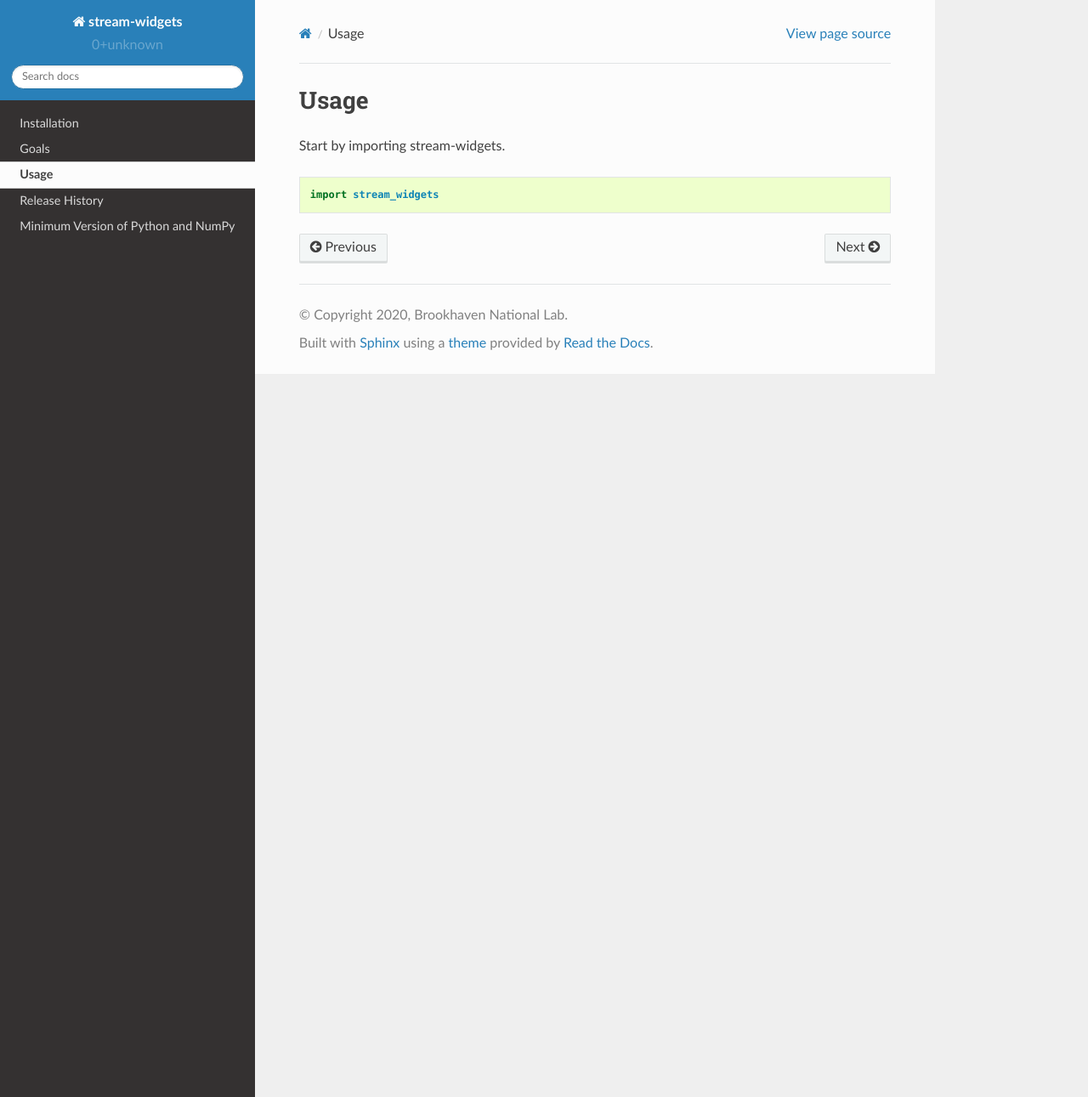
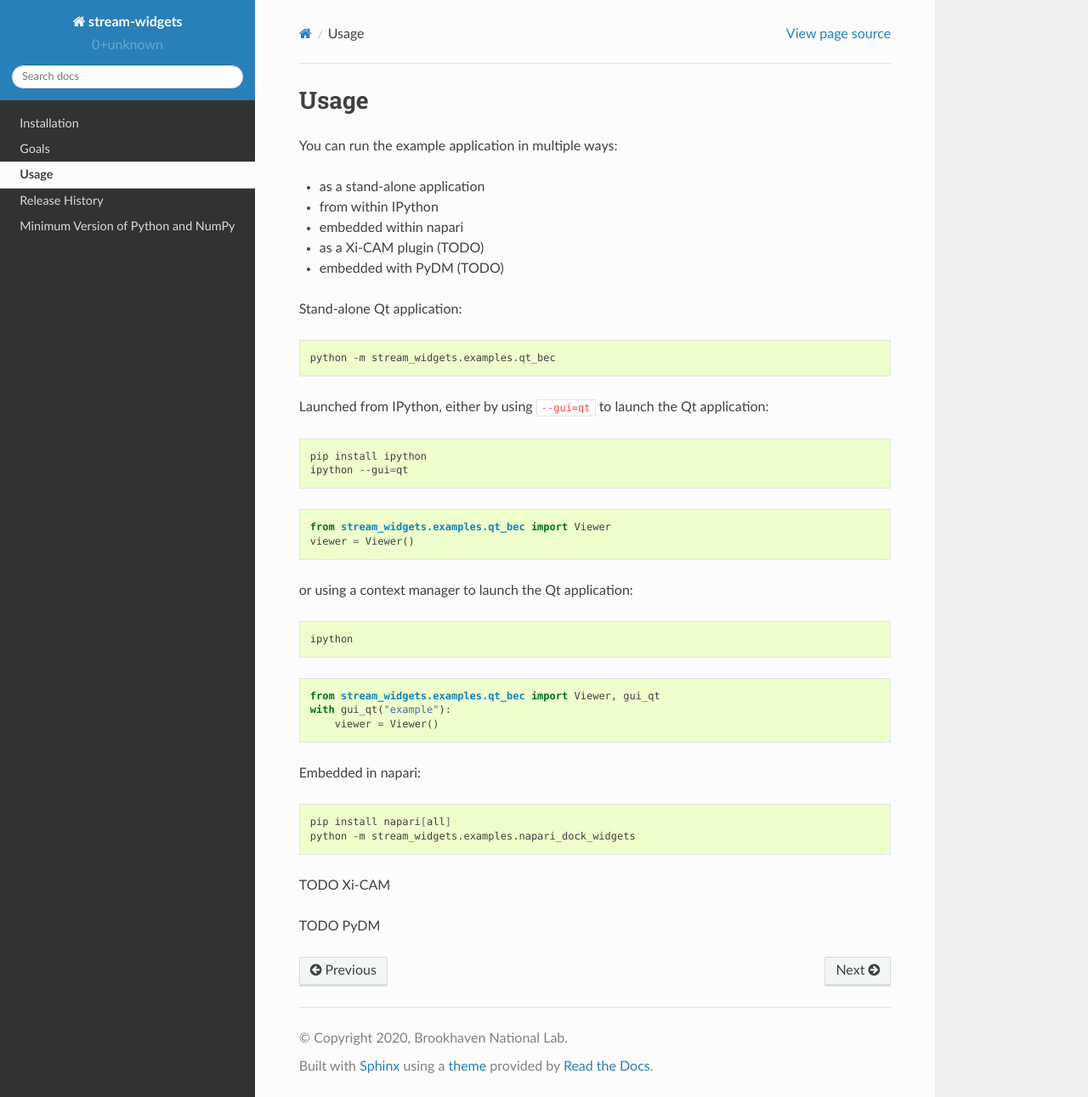
Before and after one commit to bluesky/bluesky-widgets, a Sphinx documentation site: the page built from docs/source/usage.rst, in a window 1280 px wide and 1291 px high. Shown: the whole window at 85% size. Built offline with Sphinx 7.4.7 and the Read the Docs theme 2.0.0, drawn with Linux system fonts in a browser that asks for light colours.

Commit message:
Document examples.

```diff
--- a/docs/source/usage.rst
+++ b/docs/source/usage.rst
@@ -2,8 +2,52 @@
 Usage
 =====
 
-Start by importing stream-widgets.
+You can run the example application in multiple ways:
 
-.. code-block:: python
+* as a stand-alone application
+* from within IPython
+* embedded within napari
+* as a Xi-CAM plugin (TODO)
+* embedded with PyDM (TODO)
 
-    import stream_widgets
+Stand-alone Qt application:
+
+.. code:: bash
+
+   python -m stream_widgets.examples.qt_bec
+
+Launched from IPython, either by using ``--gui=qt`` to launch the Qt
+application:
+
+.. code:: bash
+
+   pip install ipython
+   ipython --gui=qt
+
+.. code:: python
+
+   from stream_widgets.examples.qt_bec import Viewer
+   viewer = Viewer()
+
+or using a context manager to launch the Qt application:
+
+.. code:: bash
+
+   ipython
+
+.. code:: python
+
+   from stream_widgets.examples.qt_bec import Viewer, gui_qt
+   with gui_qt("example"):
+       viewer = Viewer()
+
+Embedded in napari:
+
+.. code:: bash
+
+   pip install napari[all]
+   python -m stream_widgets.examples.napari_dock_widgets
+
+TODO Xi-CAM
+
+TODO PyDM
```
Also changed, not shown: 1 other file.
